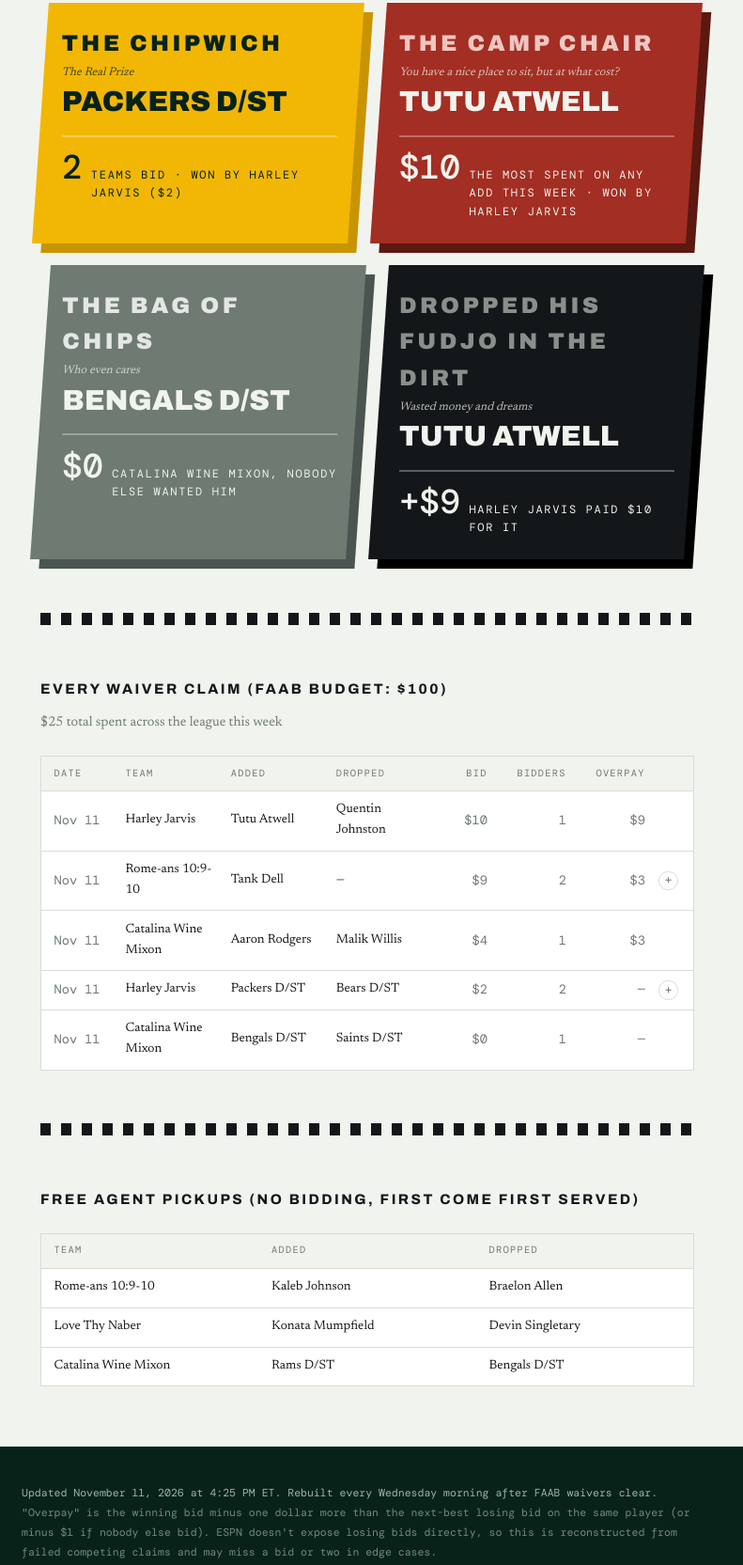
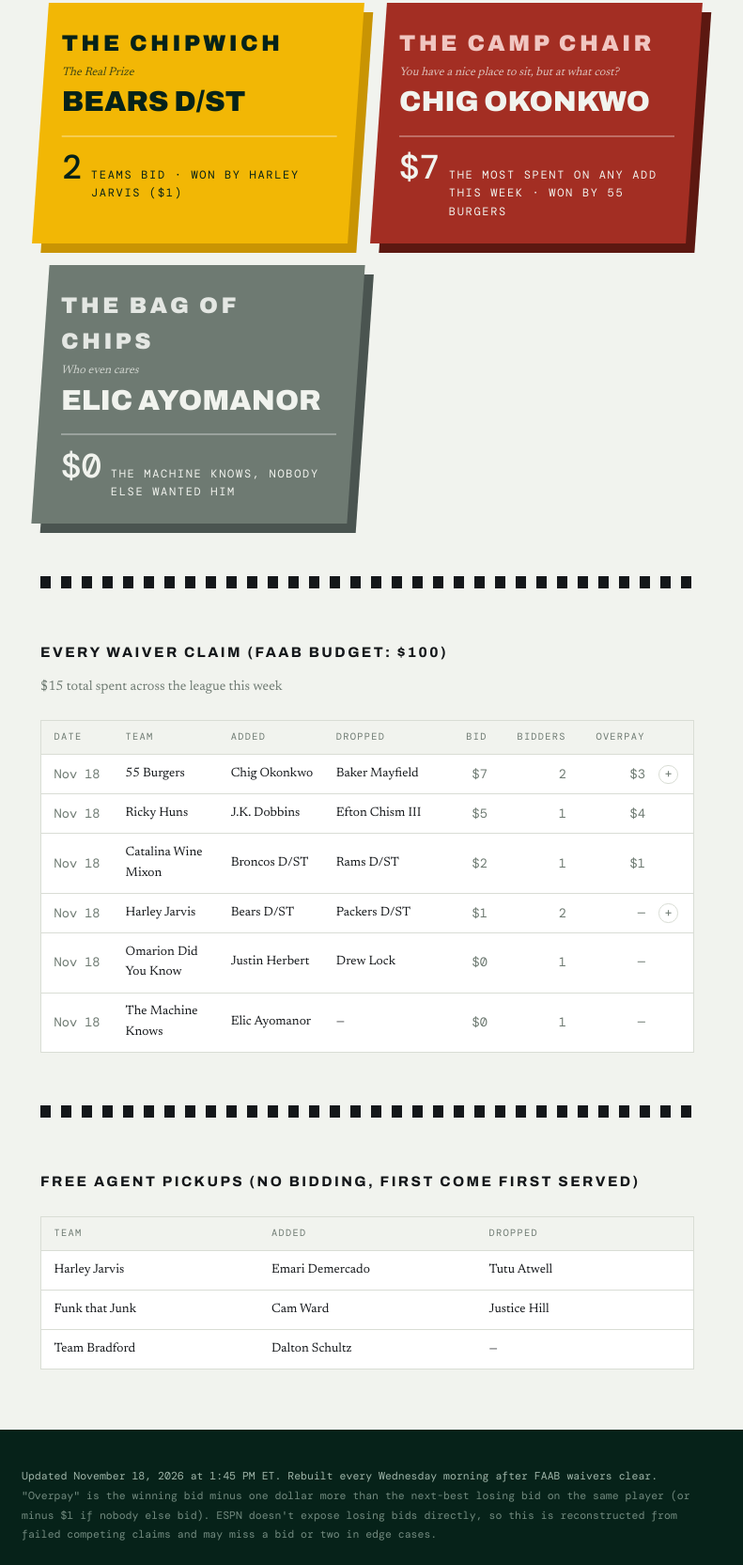
Before and after one commit to sethobrecht-alt/DeerfootFantasy, a plain HTML site: page docs/waiver-recap.html in a window 1280 px wide. Shown: the part 567-2232 px from the top of the page at 94% size, without its empty margins (249-1040 px from the left). Drawn offline with nearby package versions, Linux system fonts and the light colour scheme.

Commit message:
Update waiver recap: 2026-11-18

```diff
--- a/docs/waiver-recap.html
+++ b/docs/waiver-recap.html
@@ -16,7 +16,7 @@
   <div class="masthead__inner">
     <p class="masthead__eyebrow">Official rulings &middot; 2026 season</p>
     <h1 class="masthead__title">Deerfoot Lodge Fantasy</h1>
-    <p class="masthead__week">Waiver Recap &middot; Week 10</p>
+    <p class="masthead__week">Waiver Recap &middot; Week 11</p>
   </div>
 </header>
 
@@ -62,10 +62,10 @@
       <div class="peak__body">
         <p class="peak__call">The Chipwich</p>
         <p class="peak__subtitle">The Real Prize</p>
-        <p class="peak__team">Packers D/ST</p>
+        <p class="peak__team">Bears D/ST</p>
         <p class="peak__line">
           <span class="peak__number">2</span>
-          <span class="peak__unit">teams bid &middot; won by Harley Jarvis ($2)</span>
+          <span class="peak__unit">teams bid &middot; won by Harley Jarvis ($1)</span>
         </p>
       </div>
     </div>
@@ -73,10 +73,10 @@
       <div class="peak__body">
         <p class="peak__call">The Camp Chair</p>
         <p class="peak__subtitle">You have a nice place to sit, but at what cost?</p>
-        <p class="peak__team">Tutu Atwell</p>
+        <p class="peak__team">Chig Okonkwo</p>
         <p class="peak__line">
-          <span class="peak__number">$10</span>
-          <span class="peak__unit">the most spent on any add this week &middot; won by Harley Jarvis</span>
+          <span class="peak__number">$7</span>
+          <span class="peak__unit">the most spent on any add this week &middot; won by 55 Burgers</span>
         </p>
       </div>
     </div>
@@ -84,21 +84,10 @@
       <div class="peak__body">
         <p class="peak__call">The Bag of Chips</p>
         <p class="peak__subtitle">Who even cares</p>
-        <p class="peak__team">Bengals D/ST</p>
+        <p class="peak__team">Elic Ayomanor</p>
         <p class="peak__line">
           <span class="peak__number">$0</span>
-          <span class="peak__unit">Catalina Wine Mixon, nobody else wanted him</span>
-        </p>
-      </div>
-    </div>
-    <div class="peak peak--fudjo">
-      <div class="peak__body">
-        <p class="peak__call">Dropped His Fudjo in the Dirt</p>
-        <p class="peak__subtitle">Wasted money and dreams</p>
-        <p class="peak__team">Tutu Atwell</p>
-        <p class="peak__line">
-          <span class="peak__number">+$9</span>
-          <span class="peak__unit">Harley Jarvis paid $10 for it</span>
+          <span class="peak__unit">The Machine Knows, nobody else wanted him</span>
         </p>
       </div>
     </div>
@@ -109,7 +98,7 @@
 
   <section class="draft" aria-labelledby="waivers-heading">
     <h2 class="section-title" id="waivers-heading">Every waiver claim (FAAB budget: $100)</h2>
-    <p class="power__note">$25 total spent across the league this week</p>
+    <p class="power__note">$15 total spent across the league this week</p>
 
     <div class="waiverboard">
       <div class="waiverrow waiverrow--head" role="row">
@@ -122,81 +111,91 @@
         <span>Overpay</span>
         <span></span>
       </div>
-      <div class="waiverrow" role="row">
-        <span>Nov 11</span>
-        <span>Harley Jarvis</span>
-        <span>Tutu Atwell<span class="waiverrow__dropped">dropped Quentin Johnston</span></span>
-        <span>Quentin Johnston</span>
-        <span>$10</span>
-        <span>1</span>
-        <span>$9</span>
-        <span></span>
-      </div>
       <details class="waiverdrop">
         <summary class="waiverrow" role="row">
-          <span>Nov 11</span>
-          <span>Rome-ans 10:9-10</span>
-          <span>Tank Dell</span>
-          <span>—</span>
-          <span>$9</span>
+          <span>Nov 18</span>
+          <span>55 Burgers</span>
+          <span>Chig Okonkwo<span class="waiverrow__dropped">dropped Baker Mayfield</span></span>
+          <span>Baker Mayfield</span>
+          <span>$7</span>
           <span>2</span>
           <span>$3</span>
           <span class="waivertoggle" aria-hidden="true"></span>
         </summary>
         <div class="waiverdrop__bids">
-          <p class="waiverdrop__label">All bids on Tank Dell</p>
+          <p class="waiverdrop__label">All bids on Chig Okonkwo</p>
           <ul class="waiverdrop__list">
             <li class="waiverdrop__bid waiverdrop__bid--won">
-              <span>Rome-ans 10:9-10</span>
-              <span>$9 &middot; won</span>
+              <span>55 Burgers</span>
+              <span>$7 &middot; won</span>
             </li>
             <li class="waiverdrop__bid">
-              <span>The Island Gudge</span>
-              <span>$5</span>
+              <span>Chase Brown Had a Bad Scare</span>
+              <span>$3</span>
             </li>
           </ul>
         </div>
       </details>
       <div class="waiverrow" role="row">
-        <span>Nov 11</span>
+        <span>Nov 18</span>
+        <span>Ricky Huns</span>
+        <span>J.K. Dobbins<span class="waiverrow__dropped">dropped Efton Chism III</span></span>
+        <span>Efton Chism III</span>
+        <span>$5</span>
+        <span>1</span>
+        <span>$4</span>
+        <span></span>
+      </div>
+      <div class="waiverrow" role="row">
+        <span>Nov 18</span>
         <span>Catalina Wine Mixon</span>
-        <span>Aaron Rodgers<span class="waiverrow__dropped">dropped Malik Willis</span></span>
-        <span>Malik Willis</span>
-        <span>$4</span>
+        <span>Broncos D/ST<span class="waiverrow__dropped">dropped Rams D/ST</span></span>
+        <span>Rams D/ST</span>
+        <span>$2</span>
         <span>1</span>
-        <span>$3</span>
+        <span>$1</span>
         <span></span>
       </div>
       <details class="waiverdrop">
         <summary class="waiverrow" role="row">
-          <span>Nov 11</span>
+          <span>Nov 18</span>
           <span>Harley Jarvis</span>
-          <span>Packers D/ST<span class="waiverrow__dropped">dropped Bears D/ST</span></span>
-          <span>Bears D/ST</span>
-          <span>$2</span>
+          <span>Bears D/ST<span class="waiverrow__dropped">dropped Packers D/ST</span></span>
+          <span>Packers D/ST</span>
+          <span>$1</span>
           <span>2</span>
           <span>—</span>
           <span class="waivertoggle" aria-hidden="true"></span>
         </summary>
         <div class="waiverdrop__bids">
-          <p class="waiverdrop__label">All bids on Packers D/ST</p>
+          <p class="waiverdrop__label">All bids on Bears D/ST</p>
           <ul class="waiverdrop__list">
             <li class="waiverdrop__bid waiverdrop__bid--won">
               <span>Harley Jarvis</span>
-              <span>$2 &middot; won</span>
+              <span>$1 &middot; won</span>
             </li>
             <li class="waiverdrop__bid">
               <span>Catalina Wine Mixon</span>
-              <span>$2</span>
+              <span>$1</span>
             </li>
           </ul>
         </div>
       </details>
       <div class="waiverrow" role="row">
-        <span>Nov 11</span>
-        <span>Catalina Wine Mixon</span>
-        <span>Bengals D/ST<span class="waiverrow__dropped">dropped Saints D/ST</span></span>
-        <span>Saints D/ST</span>
+        <span>Nov 18</span>
+        <span>Omarion Did You Know</span>
+        <span>Justin Herbert<span class="waiverrow__dropped">dropped Drew Lock</span></span>
+        <span>Drew Lock</span>
+        <span>$0</span>
+        <span>1</span>
+        <span>—</span>
+        <span></span>
+      </div>
+      <div class="waiverrow" role="row">
+        <span>Nov 18</span>
+        <span>The Machine Knows</span>
+        <span>Elic Ayomanor</span>
+        <span>—</span>
         <span>$0</span>
         <span>1</span>
         <span>—</span>
@@ -216,19 +215,19 @@
         <span>Dropped</span>
       </div>
       <div class="waiverrow waiverrow--fa" role="row">
-        <span>Rome-ans 10:9-10</span>
-        <span>Kaleb Johnson</span>
-        <span>Braelon Allen</span>
+        <span>Harley Jarvis</span>
+        <span>Emari Demercado</span>
+        <span>Tutu Atwell</span>
       </div>
       <div class="waiverrow waiverrow--fa" role="row">
-        <span>Love Thy Naber</span>
-        <span>Konata Mumpfield</span>
-        <span>Devin Singletary</span>
+        <span>Funk that Junk</span>
+        <span>Cam Ward</span>
+        <span>Justice Hill</span>
       </div>
       <div class="waiverrow waiverrow--fa" role="row">
-        <span>Catalina Wine Mixon</span>
-        <span>Rams D/ST</span>
-        <span>Bengals D/ST</span>
+        <span>Team Bradford</span>
+        <span>Dalton Schultz</span>
+        <span>—</span>
       </div>
     </div>
   </section>
@@ -237,7 +236,7 @@
 </main>
 
 <footer class="foot">
-  <p>Updated November 11, 2026 at 4:25 PM ET. Rebuilt every Wednesday morning after FAAB waivers clear.</p>
+  <p>Updated November 18, 2026 at 1:45 PM ET. Rebuilt every Wednesday morning after FAAB waivers clear.</p>
   <p class="foot__fine">"Overpay" is the winning bid minus one dollar more than the next-best
   losing bid on the same player (or minus $1 if nobody else bid). ESPN doesn't expose losing
   bids directly, so this is reconstructed from failed competing claims and may miss a bid or
```
